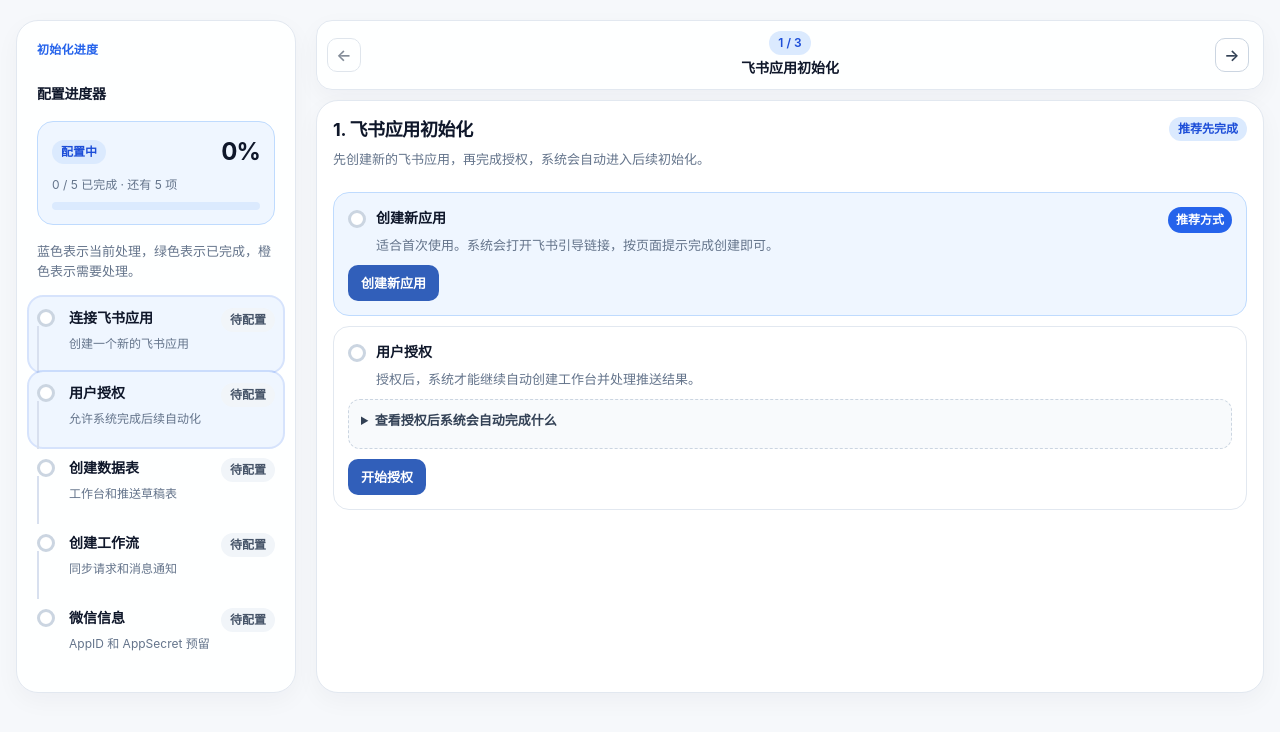
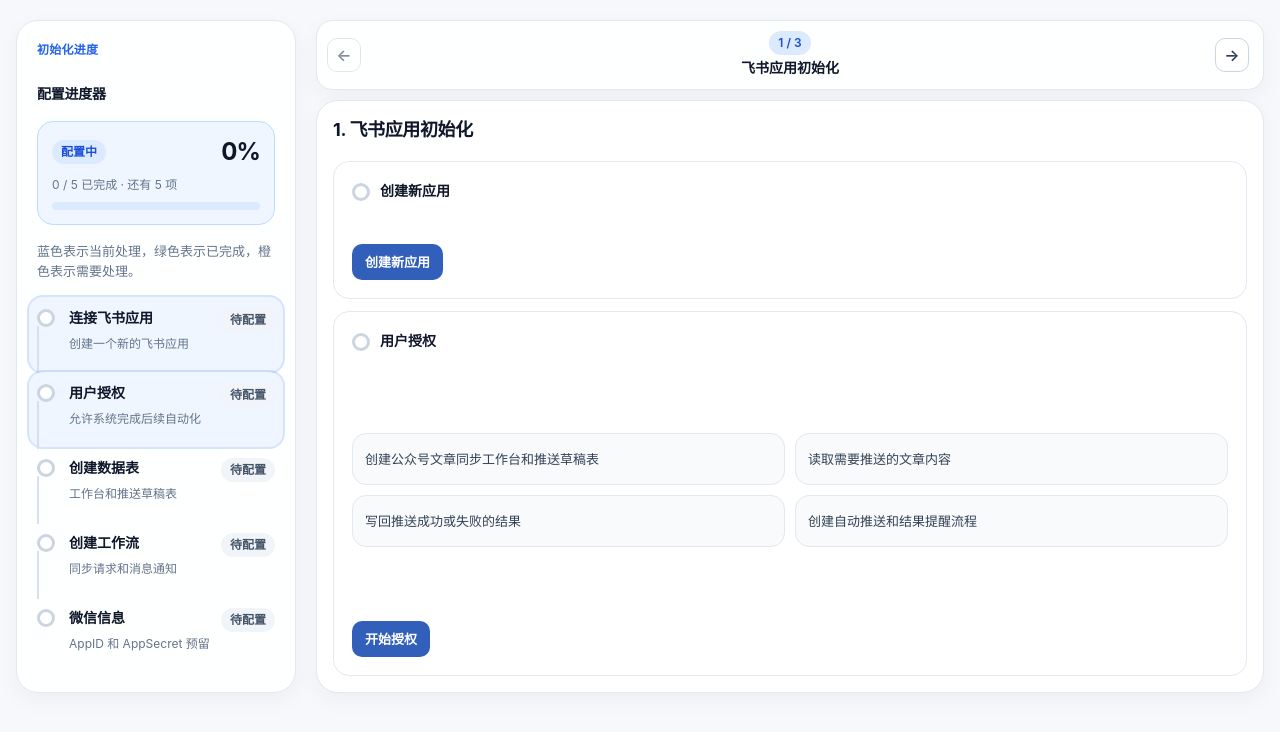
Before and after one commit to LyraWang6688/wechat-article-pilot, a website: page public/index.html in a window 1280 px wide. Drawn offline with Linux system fonts and the light colour scheme.

Commit message:
style: simplify feishu setup panel

```diff
--- a/public/index.html
+++ b/public/index.html
@@ -76,18 +76,14 @@
         <div class="card-header">
           <div>
             <h2>1. 飞书应用初始化</h2>
-            <p>先创建新的飞书应用，再完成授权，系统会自动进入后续初始化。</p>
           </div>
-          <span class="status-badge active">推荐先完成</span>
         </div>
-        <div class="todo-list">
-          <article class="todo-card recommended-card">
-            <span class="recommend-label">推荐方式</span>
+        <div class="setup-action-grid">
+          <article class="todo-card setup-action-card">
             <div class="todo-title">
               <span id="createAppTodo" class="todo-dot pending"></span>
               <div>
                 <h3>创建新应用</h3>
-                <p>适合首次使用。系统会打开飞书引导链接，按页面提示完成创建即可。</p>
               </div>
             </div>
             <div class="actions todo-actions">
@@ -95,23 +91,19 @@
             </div>
           </article>
 
-          <article class="todo-card">
+          <article class="todo-card setup-action-card setup-action-card-wide">
             <div class="todo-title">
               <span id="authTodo" class="todo-dot pending"></span>
               <div>
                 <h3>用户授权</h3>
-                <p>授权后，系统才能继续自动创建工作台并处理推送结果。</p>
               </div>
             </div>
-            <details class="permission-panel compact-benefits">
-              <summary>查看授权后系统会自动完成什么</summary>
-              <ul>
-                <li>创建公众号文章同步工作台和推送草稿表</li>
-                <li>读取需要推送的文章内容</li>
-                <li>写回推送成功或失败的结果</li>
-                <li>创建自动推送和结果提醒流程</li>
-              </ul>
-            </details>
+            <ul class="benefit-grid" aria-label="授权后系统会自动完成">
+              <li>创建公众号文章同步工作台和推送草稿表</li>
+              <li>读取需要推送的文章内容</li>
+              <li>写回推送成功或失败的结果</li>
+              <li>创建自动推送和结果提醒流程</li>
+            </ul>
             <div class="actions todo-actions">
               <button id="startLoginBtn">开始授权</button>
             </div>
--- a/public/styles.css
+++ b/public/styles.css
@@ -498,24 +498,6 @@ h3 {
   background: var(--color-surface);
 }
 
-.recommended-card {
-  border-color: var(--color-primary-border);
-  background: var(--color-primary-soft);
-}
-
-.recommend-label {
-  position: absolute;
-  top: 14px;
-  right: 14px;
-  padding: 4px 8px;
-  border-radius: 999px;
-  background: var(--color-primary);
-  color: #ffffff;
-  font-size: var(--font-size-xs);
-  line-height: var(--line-height-xs);
-  font-weight: var(--font-weight-semibold);
-}
-
 .todo-title {
   display: flex;
   gap: 10px;
@@ -575,6 +557,54 @@ h3 {
 
 .todo-actions {
   justify-content: flex-start;
+}
+
+.wizard-panel[data-wizard-panel="0"]:not([hidden]) {
+  display: flex;
+  flex-direction: column;
+}
+
+.wizard-panel[data-wizard-panel="0"] .card-header {
+  margin-bottom: 12px;
+}
+
+.setup-action-grid {
+  display: grid;
+  grid-template-rows: minmax(96px, 0.55fr) minmax(220px, 1.45fr);
+  gap: 12px;
+  flex: 1;
+  min-height: 0;
+}
+
+.setup-action-card {
+  align-content: space-between;
+  min-height: 0;
+  padding: 18px;
+}
+
+.setup-action-card-wide {
+  gap: 14px;
+}
+
+.benefit-grid {
+  display: grid;
+  grid-template-columns: repeat(2, minmax(0, 1fr));
+  gap: 10px;
+  margin: 0;
+  padding: 0;
+  list-style: none;
+}
+
+.benefit-grid li {
+  display: flex;
+  align-items: center;
+  min-height: 52px;
+  padding: 12px;
+  border: 1px solid var(--color-border);
+  border-radius: 14px;
+  background: var(--color-surface-muted);
+  color: var(--color-text-body);
+  font-weight: var(--font-weight-medium);
 }
 
 .automation-steps {
```
